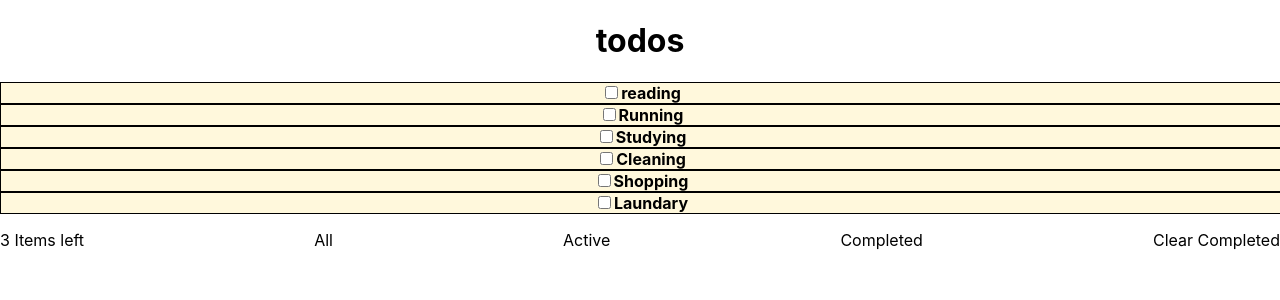
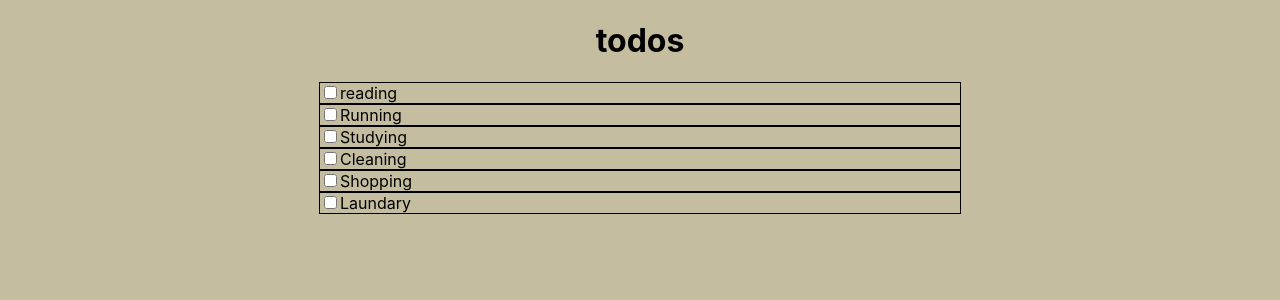
Before and after one commit to lena-A-Al/todo-react-project, a React (Create React App) app: page / in a window 1280 px wide. Shown: the top 300 px of the page. Built offline with nearby package versions, Linux system fonts and the light colour scheme.

Commit message:
writing the logic for completed item in the list

```diff
--- a/package.json
+++ b/package.json
@@ -3,9 +3,11 @@
   "version": "0.1.0",
   "private": true,
   "dependencies": {
+    "@ant-design/icons": "^4.7.0",
     "@testing-library/jest-dom": "^5.16.5",
     "@testing-library/react": "^13.4.0",
     "@testing-library/user-event": "^13.5.0",
+    "antd": "^4.23.5",
     "react": "^18.2.0",
     "react-dom": "^18.2.0",
     "react-scripts": "5.0.1",
--- a/src/App.css
+++ b/src/App.css
@@ -1,3 +1,7 @@
+* {
+  background-color: rgb(196, 189, 160);
+}
+
 .App {
   text-align: center;
 }
--- a/src/App.js
+++ b/src/App.js
@@ -1,5 +1,6 @@
 import { useState } from 'react';
 import './App.css';
+
 import Header from './components/header/Header';
 import SingleTodo from './components/SingleTodo';
 function App() {
@@ -11,17 +12,15 @@ function App() {
     'Cleaning',
     'Shopping',
     'Laundary',
-  ]); //todo item
-
+  ]);
   //styling objects:
   const todoListStyle = {
-    backgroundColor: 'cornsilk',
-    fontWeight: 'bold',
+    // backgroundColor: 'lightgray',
     display: 'flex',
     border: '0.5px solid black',
-    width: '100%',
-    alignItems: 'center',
-    justifyContent: 'center',
+    width: '50%',
+    textAlign: 'left',
+    margin: 'auto',
   };
   const renderTodoList = todos.map((todoItem, idx) => {
     return (
@@ -35,13 +34,6 @@ function App() {
     <div className="App">
       <Header />
       {renderTodoList}
-      <div style={{ display: 'flex', justifyContent: 'space-between' }}>
-        <p>3 Items left</p>
-        <p>All</p>
-        <p>Active</p>
-        <p>Completed</p>
-        <p>Clear Completed</p>
-      </div>
     </div>
   );
 }
--- a/src/components/SingleTodo.jsx
+++ b/src/components/SingleTodo.jsx
@@ -1,35 +1,29 @@
 import React, { useState } from 'react';
 import '../App.css';
+import Filter from './filter/Filter';
 
 function SingleTodo({ todoName }) {
   //states:
   const [updateCompleteStatus, setUpdateCompleteStatus] = useState(false);
 
-  //business lpogics
-  const selectStatusHandler = () => {
-    setUpdateCompleteStatus(true);
-  };
-  if (updateCompleteStatus) {
-    alert('hello');
-  }
-  //   style={{
-  //     updateCompleteStatus ?  {textDecoration: 'line-through'} : 'none',
-  //    }}
   return (
-    <label>
-      <input
-        // style={{ backgroundColor: updateCompleteStatus ? 'red' : 'green' }}
-        // className={`checkbox${updateCompleteStatus && 'checkbox_completed'}`}
+    <>
+      <label
         style={{
           textDecoration: updateCompleteStatus && 'line-through',
+          display: 'flex',
+          alignItems: 'center',
+          justifyContent: 'center',
         }}
+      >
+        <input
           name="test"
           type="checkbox"
-        // onClick={selectStatusHandler}
           onClick={() => setUpdateCompleteStatus(!updateCompleteStatus)}
         />
         {todoName}
       </label>
+    </>
   );
 }
 
--- /dev/null
+++ b/src/components/filter/Filter.js
@@ -0,0 +1,17 @@
+import React from 'react';
+
+function Filter() {
+  return (
+    <>
+      <div style={{ display: 'flex', justifyContent: 'space-between' }}>
+        <p>3 Items left</p>
+        <p>All</p>
+        <p>Active</p>
+        <p>Completed</p>
+        <p>Clear Completed</p>
+      </div>
+    </>
+  );
+}
+
+export default Filter;
```
Also changed, not shown: 1 other file (tests, documents, lock files or other folders). Lines whose indentation alone changed are shown as unchanged.
